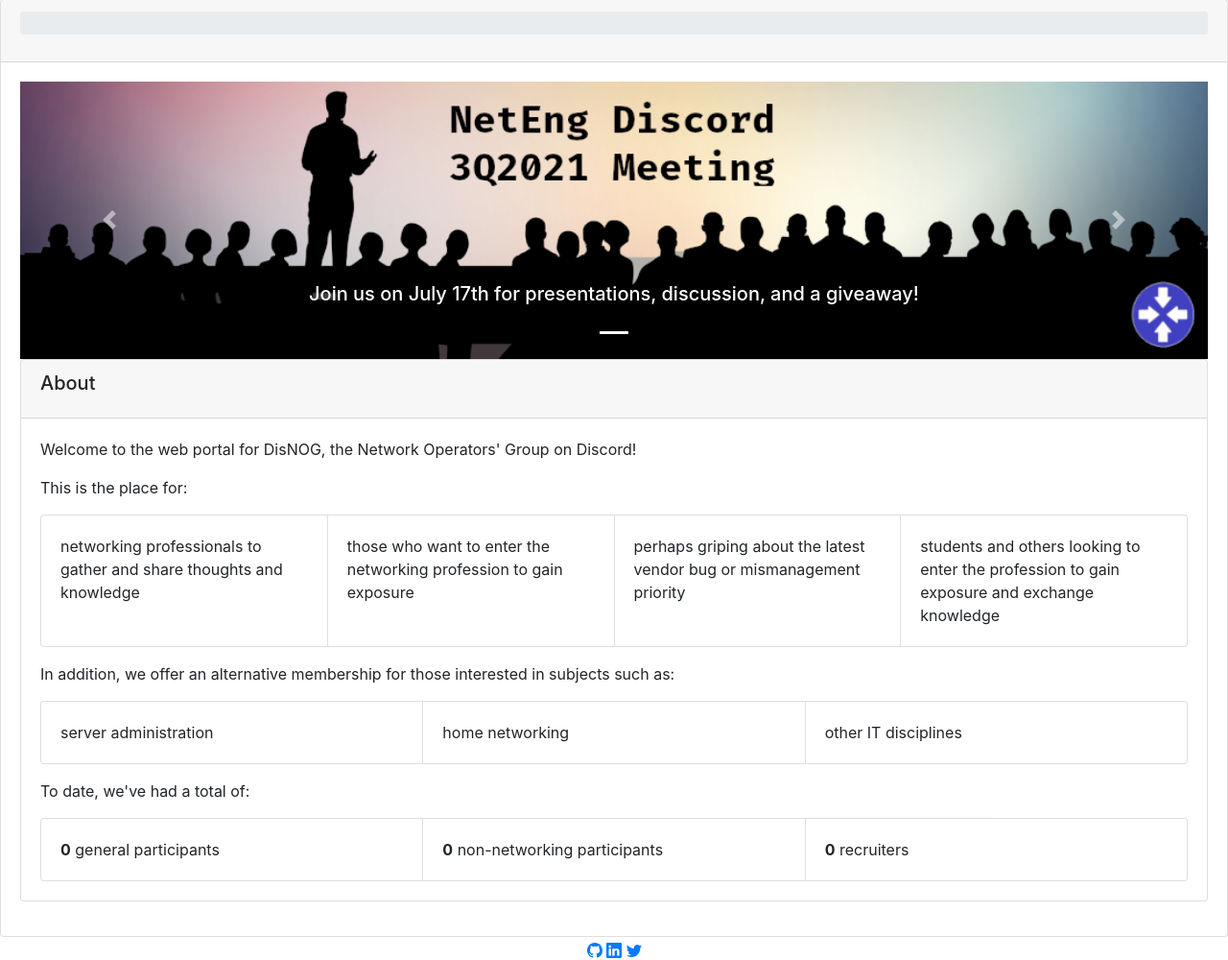
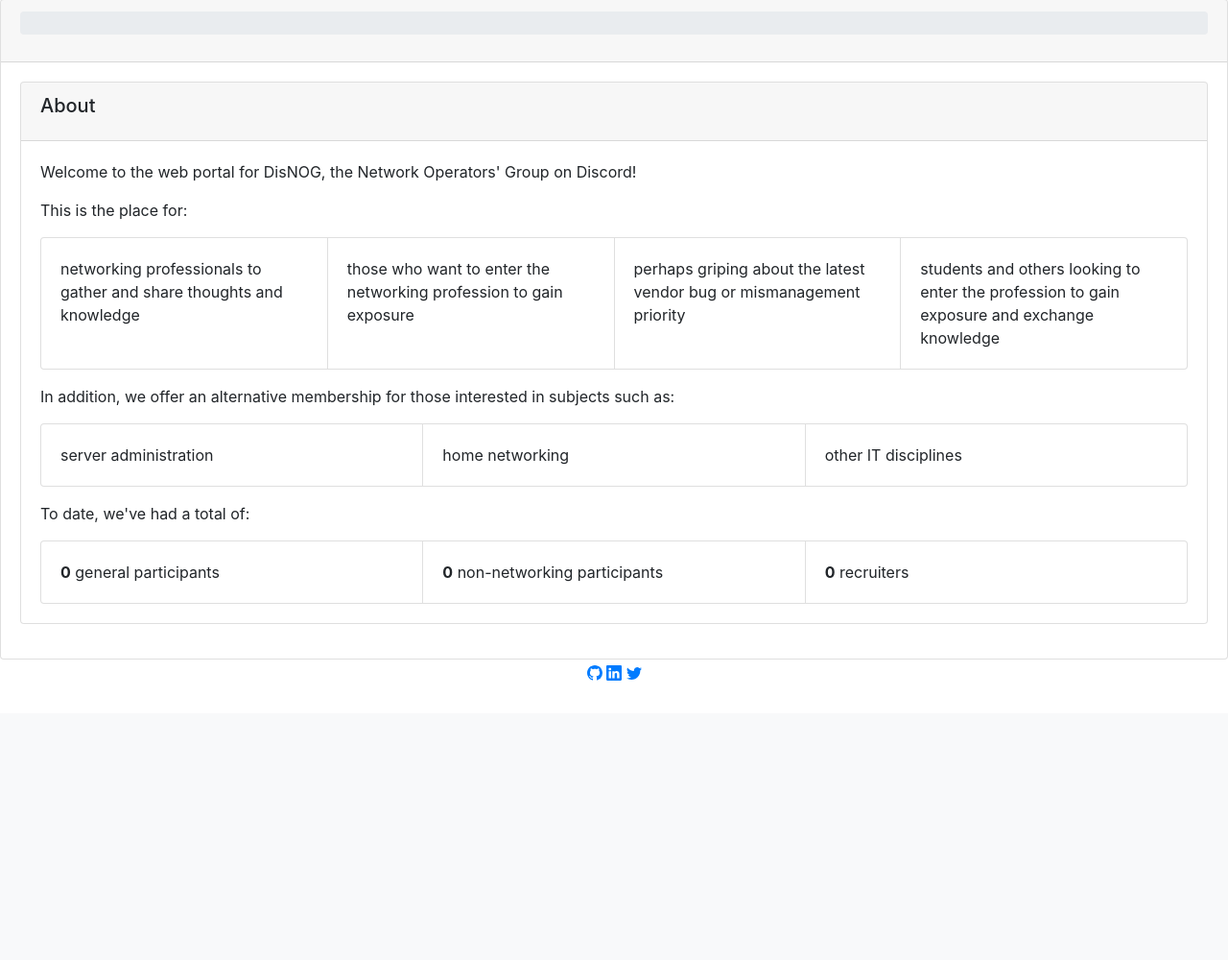
Before and after one commit to disnog/netranger-web, a Flask app: page / in a window 1280 px wide. Shown: the part 57-1057 px from the top of the page at 96% size. After the commit the page ends 766 px from the top, so only its background shows below. Run offline with Flask 2, Linux system fonts and the light colour scheme; data that the repository does not hold is empty; parts of the project's set-up code (start-up, migrations or seed data) failed here and were passed over; some libraries are stand-ins or nearby versions.

Commit message:
Hide home carousel

```diff
--- a/nrweb/templates/home.html
+++ b/nrweb/templates/home.html
@@ -1,7 +1,7 @@
 {% extends "base.html" %}
 {% block pagetitle %}Home{% endblock %}
 {% block content %}
-<div id="carouselExampleIndicators" class="carousel slide" data-ride="carousel" height="250px">
+<div id="carouselExampleIndicators" class="carousel slide" data-ride="carousel" height="250px" style="display: none;">
     <ol class="carousel-indicators">
         <li data-target="#carouselIndicators" data-slide-to="0" class="active"></li>
     </ol>
@@ -13,7 +13,7 @@
                 <div class="carousel-caption">
                     <div class="d-none d-none d-md-block">
                         <h5>
-                            <p>Join us on July 17th for presentations, discussion, and a giveaway!</p>
+                            <p>Join us in December for presentations, discussion, and a giveaway!</p>
                         </h5>
                     </div>
                 </div>
```
